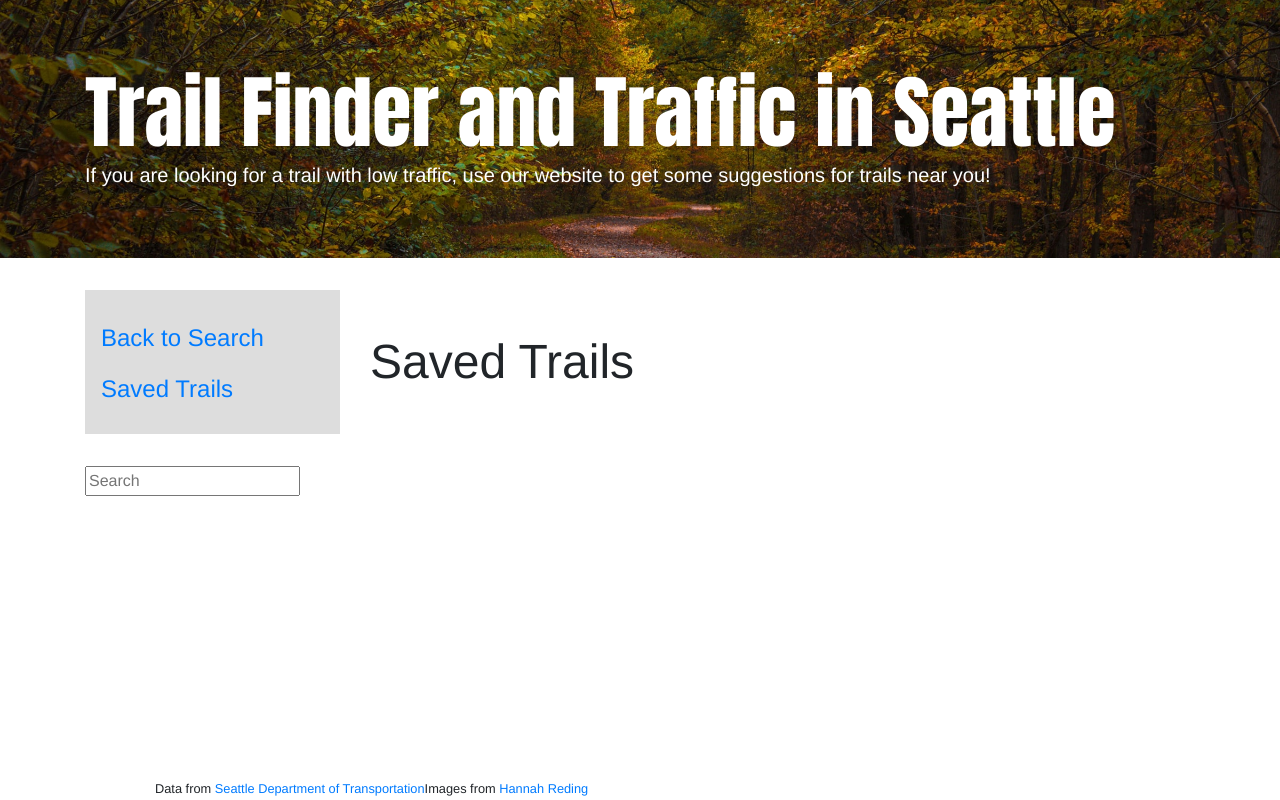
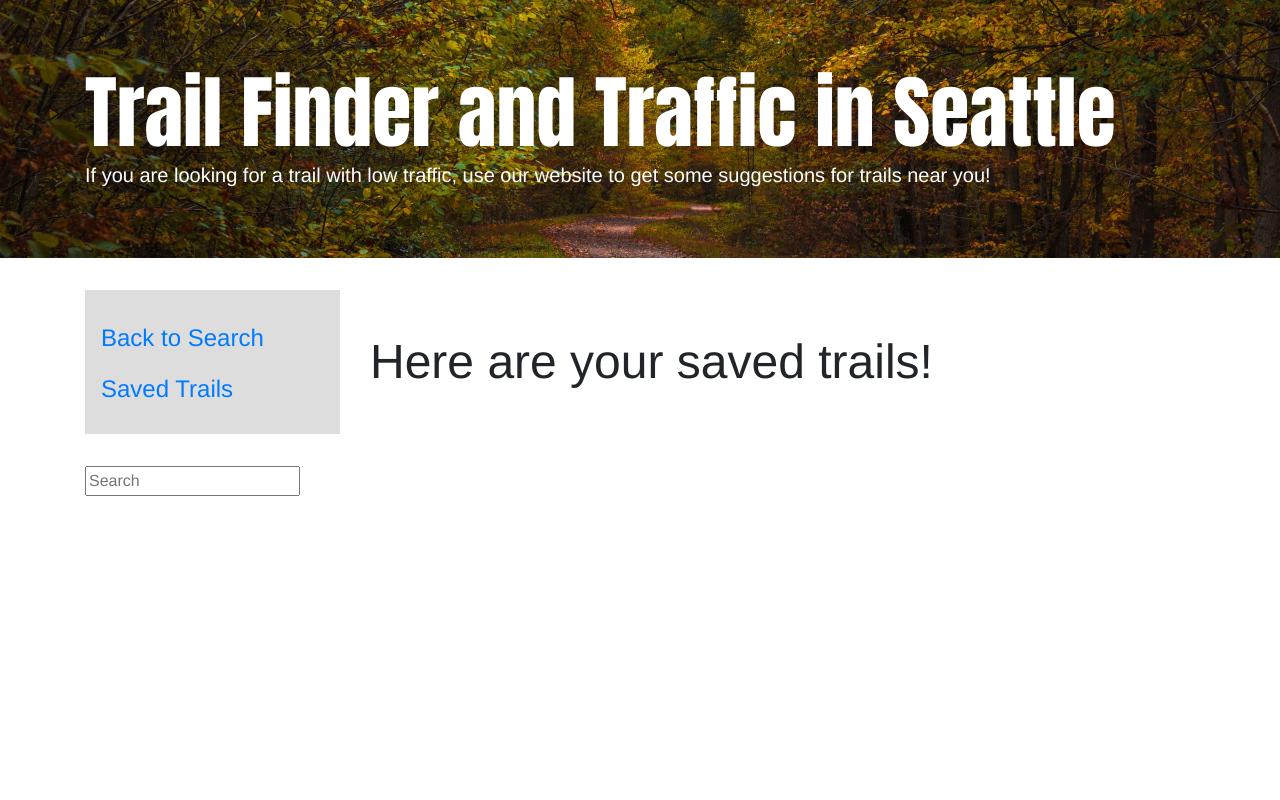
Before and after one commit to info340-au20/project-2-kshruti99, a React (Create React App) app: page /SavedTrails in a window 1280 px wide. Shown: the top 800 px of the page. Built offline with nearby package versions, Linux system fonts and the light colour scheme.

Commit message:
saveStatus

```diff
--- a/src/App.js
+++ b/src/App.js
@@ -64,6 +64,7 @@ function App(props) {
 
 
       <footer className="container">
+        <small>&#169; Website created by Midori Komi and Shruti Kompella </small>
         <small>Data from <a href="https://www.seattle.gov/transportation/projects-and-programs/programs/bike-program/bike-counters?fbclid=IwAR3copSZvbf_CzzlbkfLm_q49LUp1y9djxjn6MyGpeKiZZlq5AAS2ZRdUhc"> Seattle Department of Transportation</a></small>
         <small>Images from <a href ="https://unsplash.com/photos/Fv9fk47HBr4/"> Hannah Reding</a></small>
       </footer>
@@ -100,7 +101,9 @@ function AboutNav() {
 export function TrailCard(props) {
   let imgSrc = 'img/'+props.trail.image;
   let imgAlt = props.trail.trailName + " image";
-
+  console.log(props);
+  // states const for setting the save
+  const [myTrail, setSave] = useState(props);
 
   const [redirectTo, setRedirectTo] = useState(undefined);
 
@@ -112,27 +115,34 @@ export function TrailCard(props) {
   if(redirectTo !== undefined) {
     return <Redirect push to={"/AboutTrail/" + redirectTo }/>
   }
-/*
-  let saveStatus = "Save";
 
-  if(props.trail.favorite == "Unsave") {
-    saveStatus = "Unsave";
+/*  -----------------------------------------------------
+  const [pets, setPets] = useState(props.pets);
+  let breedList = [];
+  for(var petNum in props.pets) {
+    if(!breedList.includes(props.pets[petNum].breed)) {
+      breedList.push(props.pets[petNum].breed);
+    }
   }
 
-
-  const handleSaveClick = () => {
-    if(props.trail.favorite = "Unsave")
+  // callback function for 9
+  const handleAdopt = (name) => {
+    //creating the copy
+    let modifiedPets = pets.map(pet => {
+      if (pet.name == name) {
+        pet.adopted = true;
+      }
+      return pet;
+    })
+    // updating the array
+     setPets(modifiedPets);
+  }*/
 
 
 
-    //props.trail.favorite = "Unsave";
-    console.log("you handled the save click")
-    console.log({saveStatus});
-    console.log(props.trail.favorite);
-  }
-
-  //put if statement here
-*/
+/*
+  // states const for setting the save
+  const [trails, setSave] = useState(props);*/
 
   // set savae status for the button
   let saveStatus = "Save"; // defaults to Save
@@ -143,12 +153,40 @@ export function TrailCard(props) {
 
   // When save button is clicked, toggles it visually
   // also changes the actual "saved" or not information
-  const handleSaveClick = () => {
+    const handleSaveClick = () => {
+
+     /*  //IDEA 2
+      let saveAlteredTrails = props.trail.map(trail => {
+        if(trail.favorite == "Unsave" ) {
+          trail.favorite = "Save";
+        } else {
+          trail.favorite = "Unsave";
+        }
+        return trail;
+      })
+    setSave(saveAlteredTrails);
+*/
+
+ /*     //IDEA 2
+      let saveAlteredTrails = props.trail.map(trail => {
+        if(trail.favorite == "Unsave" ) {
+          trail.favorite = "Save";
+        } else {
+          trail.favorite = "Unsave";
+        }
+        return trail;
+      })
+    setSave(saveAlteredTrails);
+*/
+
+    // IDEA 1
     if(props.trail.favorite == "Unsave" ) {
       props.trail.favorite = "Save";
     } else {
-      props.trail.favorite = "Unsave"
+      props.trail.favorite = "Unsave";
     }
+
+    setSave(props.trail);
 
     console.log("you handled the save click")
     console.log({saveStatus});
--- a/src/SavedTrails.js
+++ b/src/SavedTrails.js
@@ -3,14 +3,23 @@ import _ from 'lodash';
 import { useParams } from 'react-router-dom';
 
 
+
+
 function SavedTrails(props) {
+
+
+  // should i define the trails here or in apps
+  // or maybe just do the information processing overthere and set the display of the button here as none
   return (
     <div>
 
-      <h2>Saved Trails</h2>
+      <h2>Here are your saved trails!</h2>
+
 
     </div>
   );
 }
 
+
+
 export default SavedTrails;
--- a/src/index.css
+++ b/src/index.css
@@ -4,6 +4,9 @@ header.jumbotron {
     background-color: #2d708d;
     color: white;
 }*/
+main {
+    min-height: 100vh;
+}
 
 nav {
     background-color: #ddd;
@@ -40,9 +43,9 @@ p{
 
 footer {
     display: block;
-    position: fixed;
-    bottom: 0;
-    right: 0;
+
+
+
 }
 
 
```
